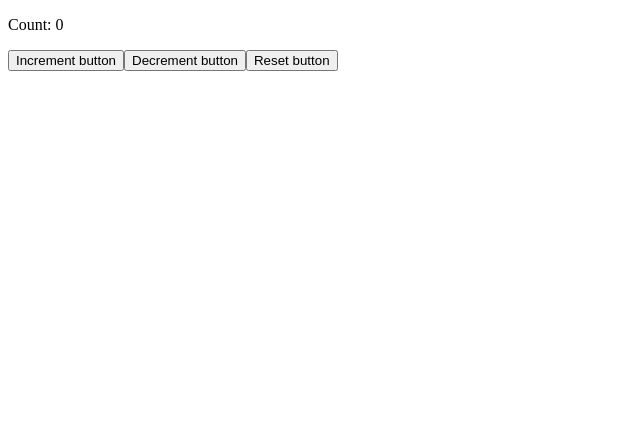
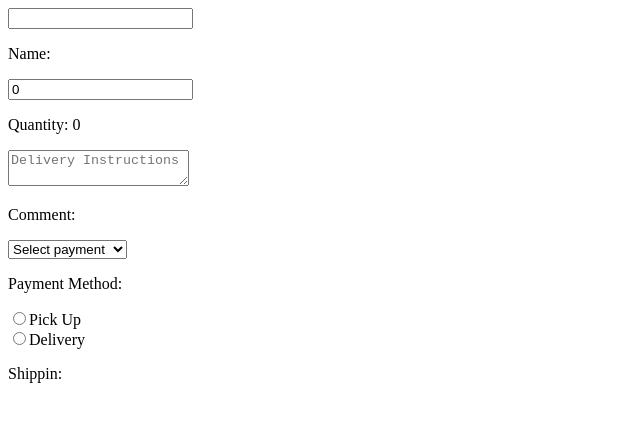
Before and after one commit to MadMax0312/React_tutorial, a React (Vite) app in the folder my-react-app/: page / in a window 1280 px wide. Shown: the top 422 px of the page, without its empty margins (0-640 px from the left). Built offline with nearby package versions, Linux system fonts and the light colour scheme.

Commit message:
onChange event Handler

```diff
--- a/my-react-app/src/App.jsx
+++ b/my-react-app/src/App.jsx
@@ -1,9 +1,9 @@
-import Counter from "./Counter";
+import MyComponent2 from "./MyComponent2";
 
 function App() {
     return (
         <>
-        <Counter/>
+        <MyComponent2/>
         </>
     );
 }
--- /dev/null
+++ b/my-react-app/src/MyComponent2.jsx
@@ -0,0 +1,68 @@
+import React, {useState} from 'react'
+
+function MyComponent2() {
+
+    const [name, setName] = useState('')
+    const [quantity, setQuantity] = useState(0)
+    const [comment, setComment] = useState('')
+    const [payment, setPayment] = useState('')
+    const [shipping, setShipping] = useState('')
+
+    function handleNameChange(event) {
+        setName(event.target.value)
+    }
+
+    function handleQuantityChange(event) {
+        setQuantity(event.target.value)
+    }
+
+    function handleCommentChange(event) {
+        setComment(event.target.value)
+    }
+
+    function handlePaymentChange(event) {
+        setPayment(event.target.value)
+    }
+
+    function handleShippingChange(event) {
+        setShipping(event.target.value)
+    }
+
+    return (<div>
+            <input value={name} onChange={handleNameChange}/>
+            <p>Name: {name}</p>
+
+            <input value={quantity} onChange={handleQuantityChange} type='number'/>
+            <p>Quantity: {quantity}</p>
+
+            <textarea value={comment} onChange={handleCommentChange}
+            placeholder='Delivery Instructions'/>
+            <p>Comment: {comment}</p>
+
+            <select value={payment} onChange={handlePaymentChange}>
+                <option value="">Select payment</option>
+                <option value="RazorPay">RazorPay</option>
+                <option value="Wallet Transfer">Wallet Transfer</option>
+                <option value="Cash on Delivery">Cash on deivery</option>
+            </select>
+            <p>Payment Method: {payment}</p>
+
+            <label>
+                <input type="radio" value='Pick Up'
+                checked={shipping === 'Pick Up'}
+                onChange={handleShippingChange}/>
+                Pick Up
+            </label><br />
+            <label>
+                <input type="radio" value='Delivery'
+                checked={shipping === 'Delivery'}
+                onChange={handleShippingChange}/>
+                Delivery
+            </label>
+            <p>Shippin: {shipping}</p>
+
+            </div>)
+
+}
+
+export default MyComponent2
```
